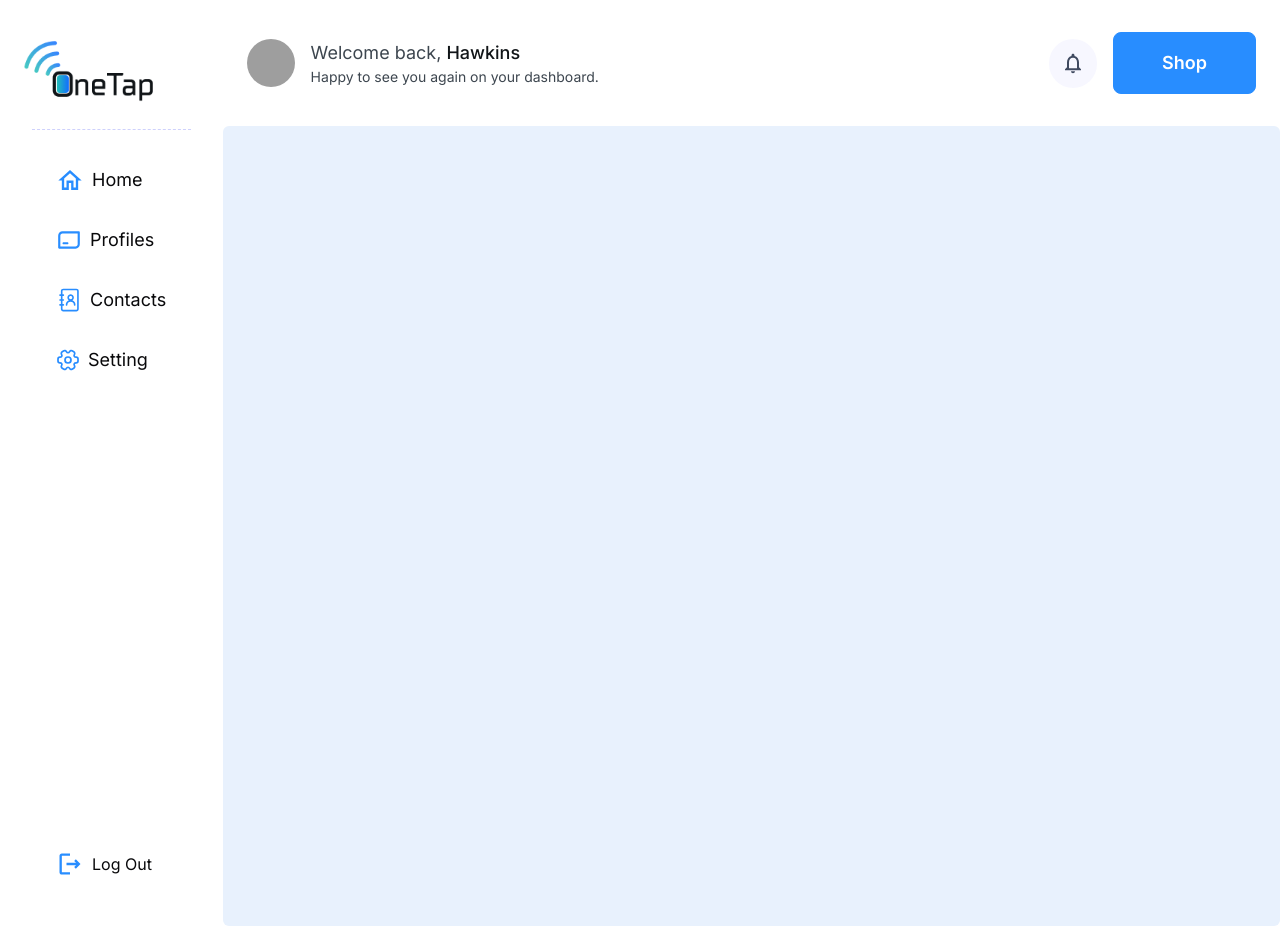
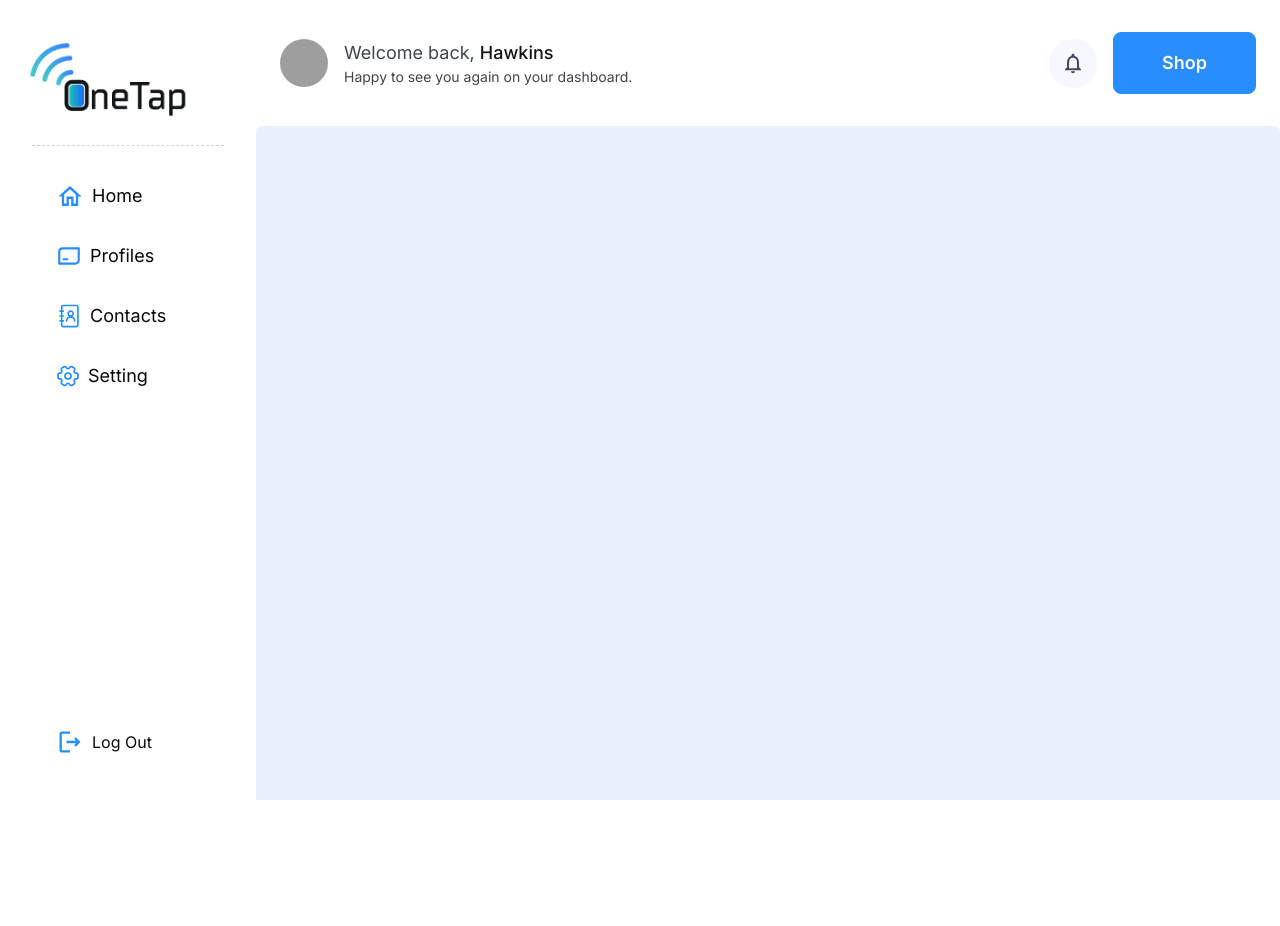
Before and after one commit to nahidbinwadood/tamman-deep-client, a React (Vite) app: page /dashboard in a window 1280 px wide. After the commit the page ends 800 px from the top, so only its background shows below. Built offline with nearby package versions, Linux system fonts and the light colour scheme; no server answers; grey boxes are pictures that could not be loaded.

Commit message:
updated dashboard layout

```diff
--- a/src/Components/Auth/ChangePass.jsx
+++ b/src/Components/Auth/ChangePass.jsx
@@ -53,6 +53,7 @@ const ChangePass = ({ info }) => {
           new_password: data?.new_password,
           new_password_confirmation: data?.new_password_confirmation,
         };
+
         changePassMutation.mutate(updatedInfo);
       } else {
         toast.error('Passwords do not match!');
--- a/src/Hooks/useAxiosPublic.jsx
+++ b/src/Hooks/useAxiosPublic.jsx
@@ -3,7 +3,6 @@ import axios from 'axios';
 const axiosPublic = axios.create({
   baseURL: import.meta.env.VITE_API_URL,
 });
-
 
 axiosPublic.interceptors.request.use(
   (config) => {
--- a/src/Layout/Dashboard/DashboardLayout.jsx
+++ b/src/Layout/Dashboard/DashboardLayout.jsx
@@ -42,16 +42,16 @@ const DashboardLayout = () => {
   ];
   const currentPath = useLocation().pathname;
   return (
-    <div className="flex w-full font-inter max-h-[100vh] ">
+    <div className="flex w-full font-inter overflow-hidden min-h-screen max-h-screen">
       {/* sidebar */}
-      <div className="w-[20%] max-h-[100vh] p-8">
+      <div className="w-[20%] min-h-screen max-h-screen p-8 h-full flex flex-col">
         <div className="w-full -ml-9 ">
           <Link to="/">
             <img src={logo} alt="" />
           </Link>
         </div>
-        <div className="border-t border-dashed border-[#5D69F44D] my-6" />
-        <div className="flex flex-col justify-between h-full">
+        <div className="border-t border-dashed border-[#5D69F44D] my-6 " />
+        <div className="flex flex-col justify-between flex-grow">
           <ul className="space-y-2">
             {dashboardNavLinks?.map((link) => (
               <li key={link?.title}>
@@ -82,7 +82,7 @@ const DashboardLayout = () => {
         </div>
       </div>
 
-      <div className="w-full h-[100vh]">
+      <div className="w-[calc(100%-20%)] min-h-screen max-h-screen">
         {/* dashboard header */}
         <div className="w-full py-8 px-6 flex items-center justify-between">
           <div className="flex items-center gap-4">
@@ -114,7 +114,7 @@ const DashboardLayout = () => {
         </div>
 
         {/* dashboard body */}
-        <div className="bg-[#E8F1FD] h-full rounded-md p-5 !font-linik">
+        <div className="bg-[#E8F1FD] h-full rounded-md p-5 !font-linik min-h-[100%-126px] overflow-y-auto max-h-[100%-126px]">
           <Outlet />
         </div>
       </div>
--- a/src/Pages/Auth/Login.jsx
+++ b/src/Pages/Auth/Login.jsx
@@ -23,17 +23,22 @@ const Login = () => {
       return response.data;
     },
     onSuccess: async (data) => {
-      console.log(data.user);
       if (data.status === 'success') {
-        setUser(data?.user);
         localStorage.setItem('token', data?.token);
-        navigate('/dashboard/home');
+
+        const res = await axiosPublic('/api/check');
+        if (res.status === 200) {
+          setUser(res.data.user);
+          localStorage.setItem('username', res?.data?.user?.name);
+          navigate('/dashboard/home');
+        }
       }
       toast.success('Login successful');
       setLoading(false);
     },
     onError: (error) => {
-      console.log('login failed', error);
+      toast.error('Invalid Email or Password');
+      console.log(error);
       setLoading(false);
     },
   });
--- a/src/Providers/AuthContextProvider.jsx
+++ b/src/Providers/AuthContextProvider.jsx
@@ -1,16 +1,21 @@
 /* eslint-disable react-refresh/only-export-components */
 
-import { createContext, useState } from 'react';
+import { createContext, useEffect, useState } from 'react';
 export const AuthContext = createContext(null);
 
 // eslint-disable-next-line react/prop-types
 const AuthContextProvider = ({ children }) => {
   const [user, setUser] = useState(null);
+  const userName=localStorage.getItem('username')
 
   const [loading, setLoading] = useState(false);
+  console.log(userName);
 
-  console.log(user);
-
+  useEffect(() => {
+    if (user) {
+      console.log(user);
+    }
+  });
   const allValues = { user, setUser, loading, setLoading };
   return (
     <AuthContext.Provider value={allValues}>{children}</AuthContext.Provider>
```
